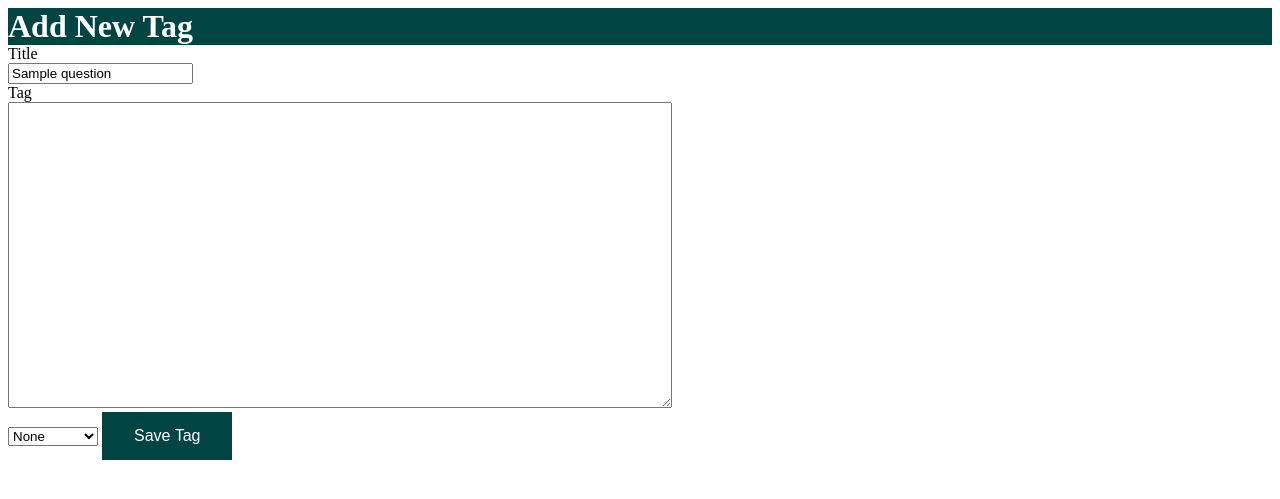
After one commit to gabriellaZana/AskMate_The-Beauty-and-the-Beasts, a Flask app: page /question/1/new-tag in a window 1280 px wide. The commit adds this page. Shown: the top 499 px of the page. Run offline with Flask 2, Linux system fonts and the light colour scheme; a database or web service that is not in the repository returns one stand-in record (values such as "Sample title"); some libraries are stand-ins or nearby versions.

Commit message:
tag button added

```diff
--- a/server.py
+++ b/server.py
@@ -178,6 +178,13 @@ def viewcount(questionid):
     return redirect('/question/' + questionid + "/")
 
 
+@app.route("/question/<questionid>/new-tag")
+def new_tag(questionid):
+    question_database = common.query_handler("SELECT * FROM question WHERE id=%s", (questionid,))
+    tag_database = common.query_handler("SELECT * FROM tag")
+    return render_template("new_tag.html", question_database=question_database, tag_database=tag_database)
+
+
 if __name__ == "__main__":
     app.secret_key = "whoeventriestoguessthis"
     app.run(
--- /dev/null
+++ b/templates/new_tag.html
@@ -0,0 +1,33 @@
+<!DOCTYPE html>
+
+<html>
+    <head>
+        <link rel="stylesheet" type="text/css" href="/static/style.css">
+        <meta charset="utf-8">
+        <title>New Tag</title>
+    </head>
+
+    <body>
+        <h1>Add New Tag</h1>
+
+        <form action="/save-tag" method="post">
+            {% for line in question_database %}
+            <label for="title">Title</label><br>
+                <input type="text" name="title" value="{{line['title']}}" readonly></input><br>
+
+            <label for="Tag">Tag</label><br>
+                <textarea name="Tag" rows="20" cols="80" required value="" minlength="10"></textarea><br>
+
+            <input type="text" name="question_id" hidden value={{line['id']}}></input>
+            {% endfor %}
+            <select name="tags">
+                    <option>None</option>
+            {% for row in tag_database %}
+                    <option>{{row["name"]}}</option>
+            {% endfor %}
+            </select>
+            <button class="button" type="submit">Save Tag</button>
+
+        </form>
+    </body>
+</html>
--- a/templates/question.html
+++ b/templates/question.html
@@ -23,6 +23,8 @@
                 <p><img src="{{line['image']}}" width="200" height="150"></p>
         {% endif %}
     {% endfor %}
+    <br>
+    <p><button class="button" type="submit" onclick="location.href='http://127.0.0.1:5000/question/{{ id_num }}/new-tag';">Add Tag</button></p>
     <br>
     <h3><label for="comments">Comments</label></h3>
         <table border="1">
```
